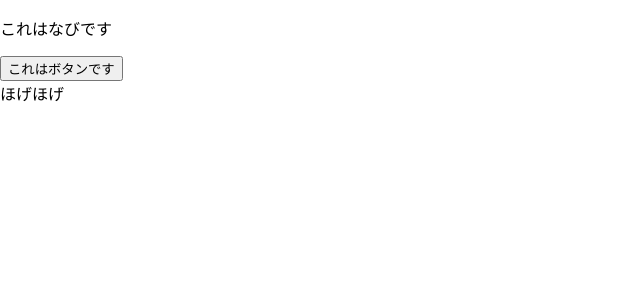
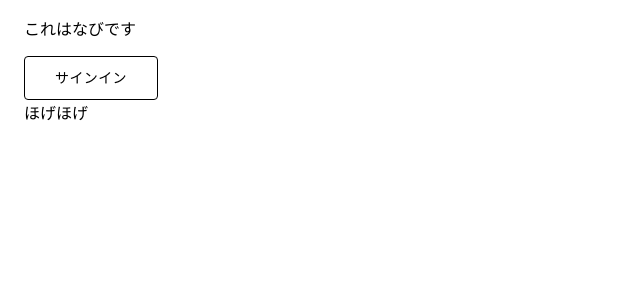
Before and after one commit to HTsuruo/nippo-react, a React (Create React App) app: page / in a window 1280 px wide. Shown: the top 300 px of the page, without its empty margins (0-640 px from the left). Built offline with nearby package versions, Linux system fonts and the light colour scheme.

Commit message:
chore: add material-ui.

```diff
--- a/package.json
+++ b/package.json
@@ -9,6 +9,7 @@
     "eject": "react-scripts eject"
   },
   "dependencies": {
+    "@material-ui/core": "^4.9.14",
     "@testing-library/jest-dom": "^4.2.4",
     "@testing-library/react": "^9.3.2",
     "@testing-library/user-event": "^7.1.2",
--- a/src/App.tsx
+++ b/src/App.tsx
@@ -7,13 +7,14 @@ import { BrowserRouter as Router, Switch, Route, Link } from 'react-router-dom'
 import User from './pages/User'
 import Home from './pages/Home'
 import Profile from './pages/Profile'
+import { Container } from '@material-ui/core'
 
 type Props = {}
 // function componentで記述する
 const App: React.FC<Props> = (props) => {
   return (
     <Router>
-      <div>
+      <Container>
         <Nav>
           <ul>
             <li>
@@ -41,7 +42,7 @@ const App: React.FC<Props> = (props) => {
             <Home />
           </Route>
         </Switch>
-      </div>
+      </Container>
     </Router>
   )
 }
--- a/src/components/Nav.tsx
+++ b/src/components/Nav.tsx
@@ -1,12 +1,12 @@
 import React from 'react'
-import Button from './atoms/Button'
+import SimpleButton from './atoms/Button'
 
 const Nav: React.FC<{}> = () => {
   return (
-    <div>
+    <nav>
       <p>これはなびです</p>
-      <Button></Button>
-    </div>
+      <SimpleButton></SimpleButton>
+    </nav>
   )
 }
 
--- a/src/components/atoms/Button.tsx
+++ b/src/components/atoms/Button.tsx
@@ -1,7 +1,18 @@
 import React from 'react'
+import { Button } from '@material-ui/core'
+import { styled } from '@material-ui/core/styles'
 
-const Button: React.FC<{}> = () => {
-  return <button>これはボタンです</button>
+const SimpleButton: React.FC<{}> = () => {
+  return <ThemeButton color="primary">サインイン</ThemeButton>
 }
 
-export default Button
+const ThemeButton = styled(Button)({
+  background: '#FFFFFF',
+  border: '1px solid #000000',
+  borderRadius: 4,
+  color: '#000000',
+  height: 44,
+  padding: '0 30px',
+})
+
+export default SimpleButton
```
Also changed, not shown: 1 other file (tests, documents, lock files or other folders).
